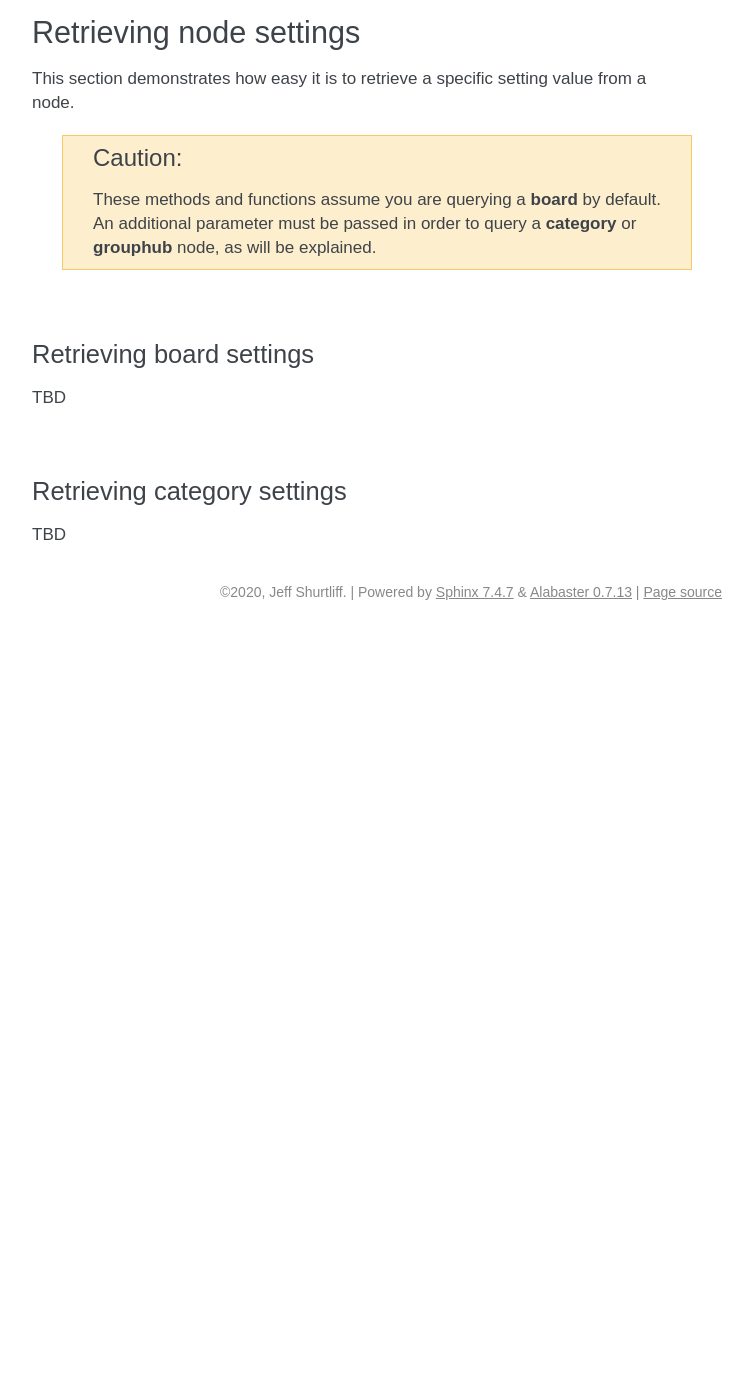
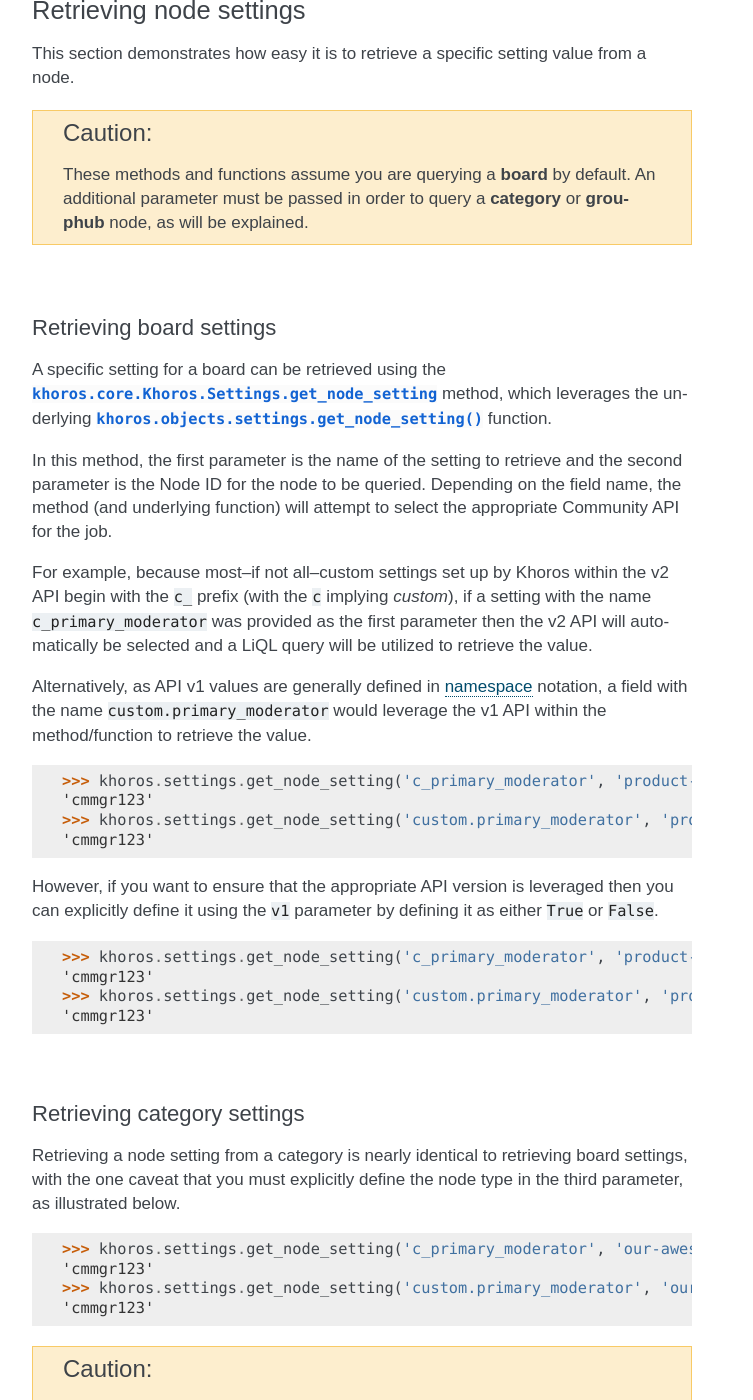
Before and after one commit to jeffshurtliff/khoros, a Sphinx documentation site: the page built from docs/manage-settings.rst, in a window 1280 px wide and 1400 px high, scrolled down 560 px. Shown: the whole window, without its empty margins (388-1141 px from the left). Built offline with Sphinx 7.4.7, drawn with Linux system fonts in a browser that asks for light colours; before the commit the page ends 1190 px from its top, so only the background shows below that; some of the changed text lies outside the part shown.

Commit message:
Finished writing the first third of manage-settings.rst

```diff
--- a/docs/manage-settings.rst
+++ b/docs/manage-settings.rst
@@ -1,40 +1,106 @@
+######################
 Managing Node Settings
 ######################
-You can manage the settings on any node (including categories, boards and grouphubs) using the :py:class:`khoros.core.Khoros.Settings` subclass, which leverages the :py:mod:`khoros.objects.settings` module.
+You can manage the settings on any node (including categories, boards and grouphubs)
+using the :py:class:`khoros.core.Khoros.Settings` subclass, which leverages the
+:py:mod:`khoros.objects.settings` module.
 
-This guide demonstrates various ways that you can retrieve, define and update the node settings within your Khoros Communities environment.
+This guide demonstrates various ways that you can retrieve, define and update the
+node settings within your Khoros Communities environment.
 
 -----
 
 |
 
+*************
 Prerequisites
--------------
-Throughout this guide we will assume that the Khoros core object has already been instantiated as ``khoros`` as shown below.
+*************
+Throughout this guide we will assume that the Khoros core object has already been
+instantiated as ``khoros`` as shown below.
 
-	.. code-block:: python
+.. code-block:: python
 
-		 from khoros import Khoros
-		 khoros = Khoros(helper='/Users/example/helper.yml')
-
------
+   >>> from khoros import Khoros
+   >>> khoros = Khoros(helper='/Users/example/helper.yml')
 
 |
 
 Retrieving node settings
-------------------------
+========================
 This section demonstrates how easy it is to retrieve a specific setting value from a node.
 
-	.. caution:: These methods and functions assume you are querying a **board** by default. An additional parameter must be passed in order to query a **category** or **grouphub** node, as will be explained.
+.. caution::
+   These methods and functions assume you are querying a **board** by default.
+   An additional parameter must be passed in order to query a **category** or
+   **grouphub** node, as will be explained.
 
 |
 
 Retrieving board settings
-~~~~~~~~~~~~~~~~~~~~~~~~~
-TBD
+-------------------------
+A specific setting for a board can be retrieved using the
+:py:class:`khoros.core.Khoros.Settings.get_node_setting` method, which leverages the
+underlying :py:func:`khoros.objects.settings.get_node_setting` function.
+
+In this method, the first parameter is the name of the setting to retrieve and the second
+parameter is the Node ID for the node to be queried. Depending on the field name, the method (and
+underlying function) will attempt to select the appropriate Community API for the job.
+
+For example, because most--if not all--custom settings set up by Khoros within the v2 API begin with
+the ``c_`` prefix (with the ``c`` implying *custom*), if a setting with the name ``c_primary_moderator``
+was provided as the first parameter then the v2 API will automatically be selected and a LiQL query will
+be utilized to retrieve the value.
+
+Alternatively, as API v1 values are generally defined in `namespace <https://en.wikipedia.org/wiki/Namespace>`_
+notation, a field with the name ``custom.primary_moderator`` would leverage the v1 API within the method/function
+to retrieve the value.
+
+.. code-block:: python
+
+   >>> khoros.settings.get_node_setting('c_primary_moderator', 'product-blog')
+   'cmmgr123'
+   >>> khoros.settings.get_node_setting('custom.primary_moderator', 'product-blog')
+   'cmmgr123'
+
+However, if you want to ensure that the appropriate API version is leveraged then you can explicitly
+define it using the ``v1`` parameter by defining it as either ``True`` or ``False``.
+
+.. code-block:: python
+
+   >>> khoros.settings.get_node_setting('c_primary_moderator', 'product-blog', v1=False)
+   'cmmgr123'
+   >>> khoros.settings.get_node_setting('custom.primary_moderator', 'product-blog', v1=True)
+   'cmmgr123'
 
 |
 
 Retrieving category settings
-~~~~~~~~~~~~~~~~~~~~~~~~~~~~
-TBD
+----------------------------
+Retrieving a node setting from a category is nearly identical to retrieving board settings, with the
+one caveat that you must explicitly define the node type in the third parameter, as illustrated below.
+
+.. code-block:: python
+
+   >>> khoros.settings.get_node_setting('c_primary_moderator', 'our-awesome-product', 'category')
+   'cmmgr123'
+   >>> khoros.settings.get_node_setting('custom.primary_moderator', 'our-awesome-product', 'category')
+   'cmmgr123'
+
+.. caution::
+
+   It is important to note that the node type should be defined in **singular form** rather than in
+   **plural**.  This means that ``category``, ``board`` and ``grouphub`` are the three acceptable values.
+
+|
+
+Retrieving group hub settings
+-----------------------------
+Similar to retrieving category settings, you must explicitly define the node type using the ``grouphub`` value
+to successfully retrieve the value, as demonstrated below.
+
+.. code-block:: python
+
+   >>> khoros.settings.get_node_setting('c_primary_moderator', 'api-users-group', 'grouphub')
+   'cmmgr123'
+   >>> khoros.settings.get_node_setting('custom.primary_moderator', 'api-users-group', 'grouphub')
+   'cmmgr123'
```
